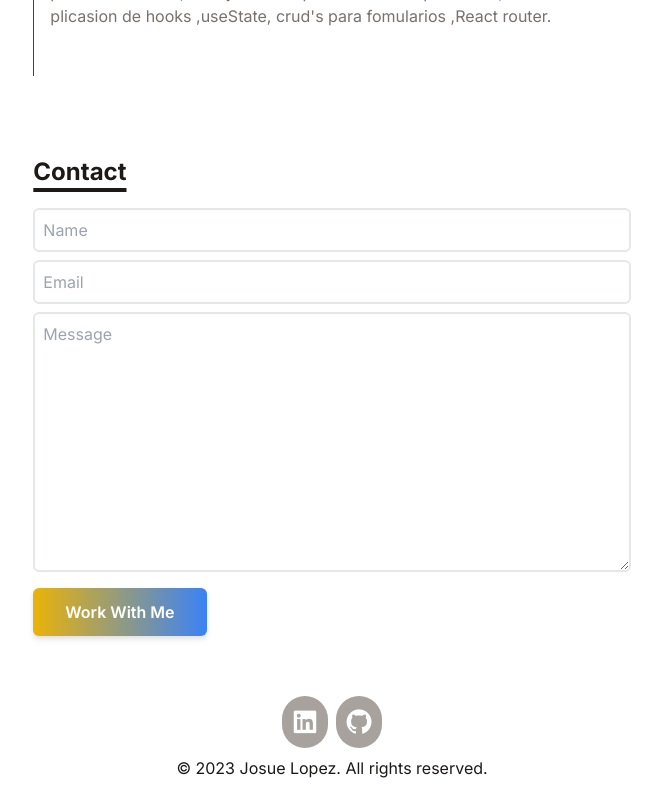
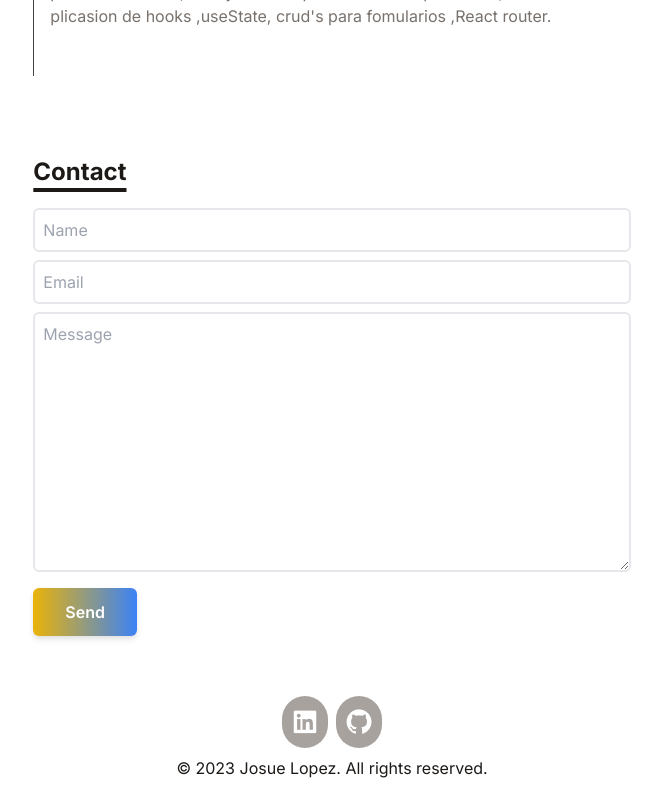
Before and after one commit to JosueLR98/my-portafolio, a React (Vite) app: page / in a window 1280 px wide. Shown: the part 1879-2679 px from the top of the page, without its empty margins (308-970 px from the left). Built offline with nearby package versions, Linux system fonts and the light colour scheme.

Commit message:
portafolio1

```diff
--- a/index.html
+++ b/index.html
@@ -4,7 +4,7 @@
     <meta charset="UTF-8" />
     <link rel="icon" type="image/svg+xml" href="/vite.svg" />
     <meta name="viewport" content="width=device-width, initial-scale=1.0" />
-    <title>Minimal Portfolio</title>
+    <title>Portfolio</title>
     <link rel="preconnect" href="https://fonts.googleapis.com" />
     <link rel="preconnect" href="https://fonts.gstatic.com" crossorigin />
     <link
--- a/package.json
+++ b/package.json
@@ -1,5 +1,5 @@
 {
-  "name": "minimal-portfolio",
+  "name": "portfolio",
   "private": true,
   "version": "0.0.0",
   "type": "module",
--- a/src/App.jsx
+++ b/src/App.jsx
@@ -75,7 +75,7 @@ function App() {
           <Portfolio />
           <Timeline />
           <Contact />
-          <Footer />
+          <Footer  />
         </div>
       </div>
     </>
--- a/src/components/Contact.jsx
+++ b/src/components/Contact.jsx
@@ -1,5 +1,5 @@
-import React from 'react';
-import Title from './Title';
+import React from "react";
+import Title from "./Title";
 
 function Contact() {
   return (
@@ -30,15 +30,14 @@ function Contact() {
             className="p-2 mb-4 bg-transparent border-2 rounded-md focus:outline-none"
           />
           <button
-                  type="button"
             className="text-center px-8 py-3 w-max text-base font-semibold rounded-md text-white bg-gradient-to-r from-yellow-500 to-blue-500 drop-shadow-md hover:stroke-white"
+            type="submit"
           >
-                  Work With Me
+            Send
           </button>
         </form>
       </div>
     </div>
-   )
+  );
 }
-
 export default Contact;
```
Also changed, not shown: 1 other file (tests, documents, lock files or other folders). Lines whose indentation alone changed are shown as unchanged.
